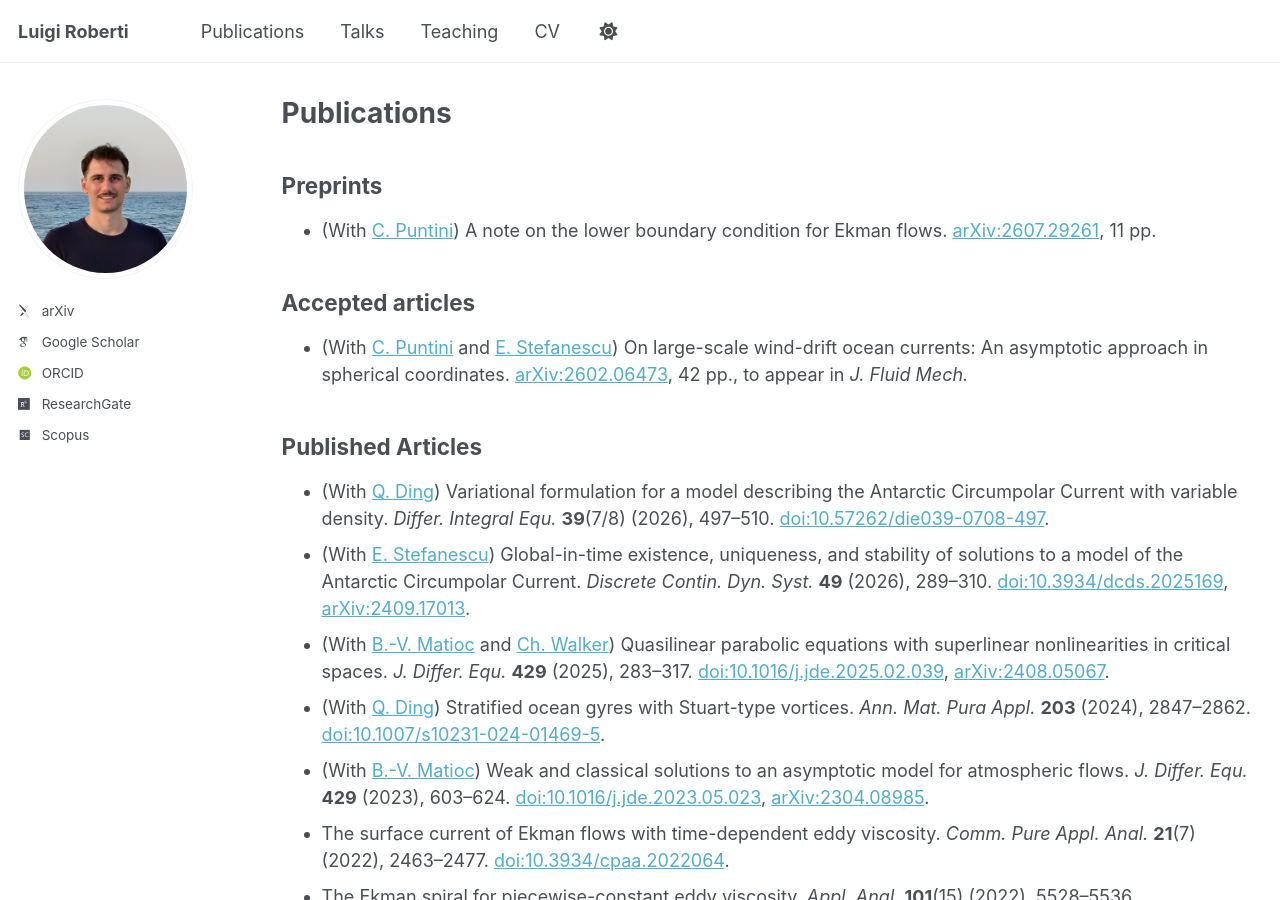
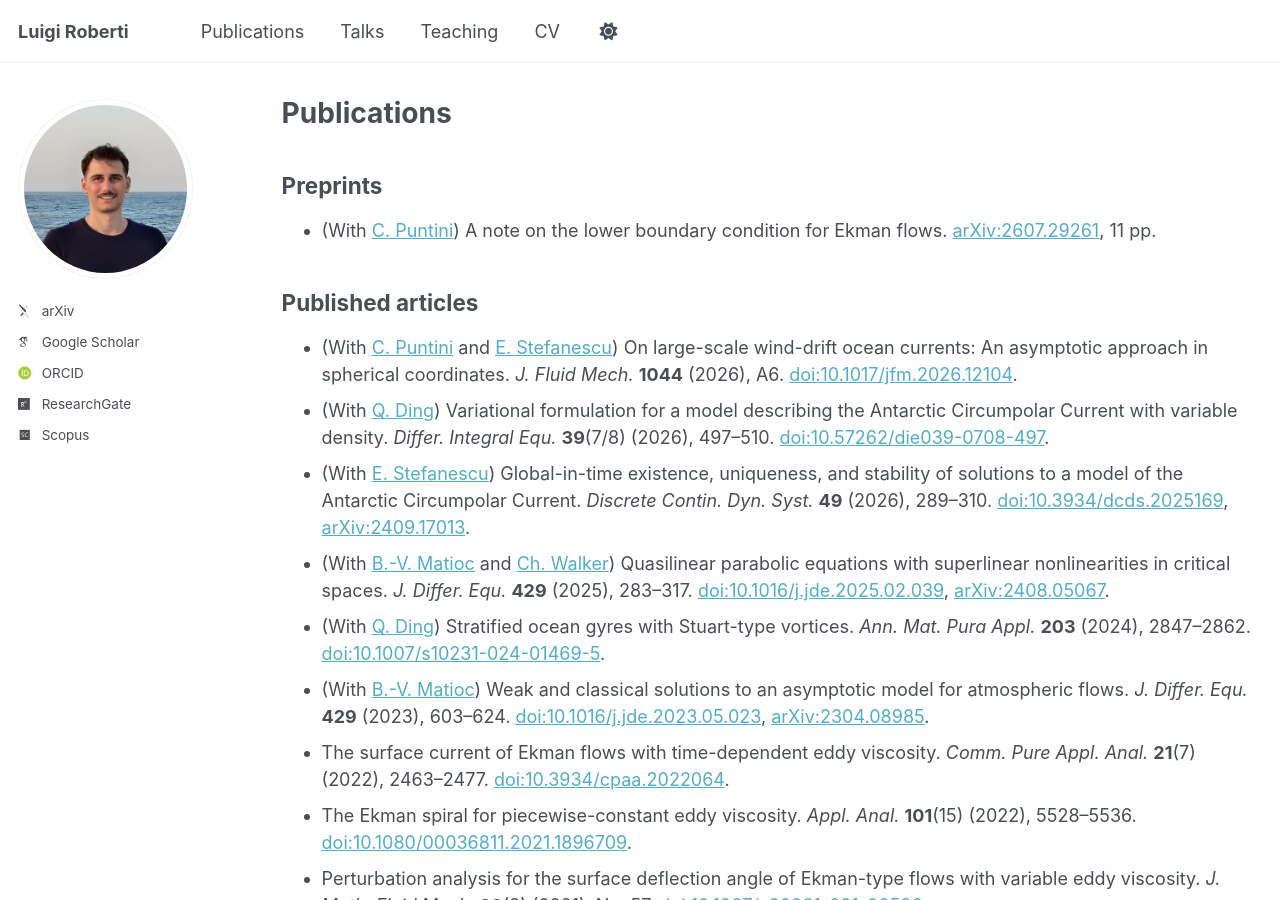
Before and after one commit to luigi-roberti/luigi-roberti.github.io, a Jekyll site: the page built from _pages/publications.md, in a window 1280 px wide and 900 px high. Built offline with Jekyll 4.4.1, drawn with Linux system fonts in a browser that asks for light colours; some web fonts are replaced; a script that is not in the unit is left out.

Commit message:
Update publications.md

```diff
--- a/_pages/publications.md
+++ b/_pages/publications.md
@@ -14,13 +14,9 @@ Preprints
 * (With [C. Puntini](https://ucrisportal.univie.ac.at/de/persons/christian-puntini/){:target="_blank",rel="noopener"}) A note on the lower boundary condition for Ekman flows. [arXiv:2607.29261](https://arxiv.org/abs/2607.29261){:target="_blank",rel="noopener"}, 11 pp.
 
 
-Accepted articles
+Published articles
 ------
-* (With [C. Puntini](https://ucrisportal.univie.ac.at/de/persons/christian-puntini/){:target="_blank",rel="noopener"} and [E. Stefanescu](https://www.math.tugraz.at/~stefanescu/){:target="_blank",rel="noopener"}) On large-scale wind-drift ocean currents: An asymptotic approach in spherical coordinates. [arXiv:2602.06473](https://arxiv.org/abs/2602.06473){:target="_blank",rel="noopener"}, 42 pp., to appear in <i>J. Fluid Mech.</i>
-
-
-Published Articles
-------
+* (With [C. Puntini](https://ucrisportal.univie.ac.at/de/persons/christian-puntini/){:target="_blank",rel="noopener"} and [E. Stefanescu](https://www.math.tugraz.at/~stefanescu/){:target="_blank",rel="noopener"}) On large-scale wind-drift ocean currents: An asymptotic approach in spherical coordinates. <i>J. Fluid Mech.</i> <b>1044</b> (2026), A6. [doi:10.1017/jfm.2026.12104](https://doi.org/10.1017/jfm.2026.12104){:target="_blank",rel="noopener"}.
 * (With [Q. Ding](https://www.researchgate.net/profile/Qixing-Ding){:target="_blank",rel="noopener"}) Variational formulation for a model describing the Antarctic Circumpolar Current with variable density. <i>Differ. Integral Equ.</i> <b>39</b>(7/8) (2026), 497--510. [doi:10.57262/die039-0708-497](https://doi.org/10.57262/die039-0708-497){:target="_blank",rel="noopener"}.
 * (With [E. Stefanescu](https://www.math.tugraz.at/~stefanescu/){:target="_blank",rel="noopener"}) Global-in-time existence, uniqueness, and stability of solutions to a model of the Antarctic Circumpolar Current. <i>Discrete Contin. Dyn. Syst.</i> <b>49</b> (2026), 289--310. [doi:10.3934/dcds.2025169](https://doi.org/10.3934/dcds.2025169){:target="_blank",rel="noopener"}, [arXiv:2409.17013](https://arxiv.org/abs/2409.17013){:target="_blank",rel="noopener"}.
 * (With [B.-V. Matioc](https://homepages.uni-regensburg.de/~mab11770/){:target="_blank",rel="noopener"} and [Ch. Walker](https://www.ifam.uni-hannover.de/de/walker){:target="_blank",rel="noopener"}) Quasilinear parabolic equations with superlinear nonlinearities in critical spaces. <i>J. Differ. Equ.</i> <b>429</b> (2025), 283--317. [doi:10.1016/j.jde.2025.02.039](https://doi.org/10.1016/j.jde.2025.02.039){:target="_blank",rel="noopener"}, [arXiv:2408.05067](https://arxiv.org/abs/2408.05067){:target="_blank",rel="noopener"}.
```
